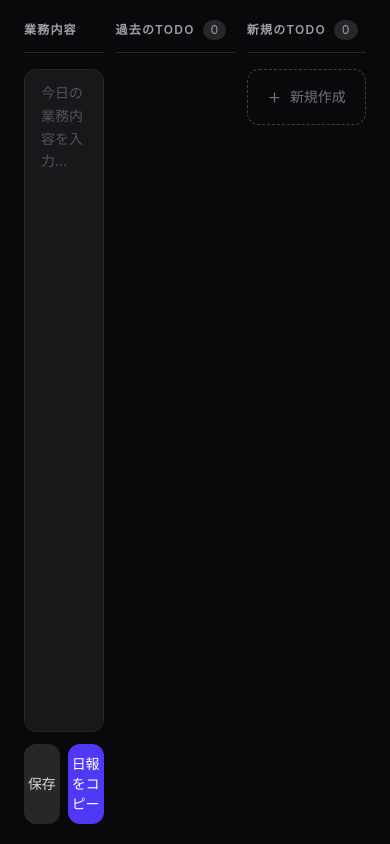
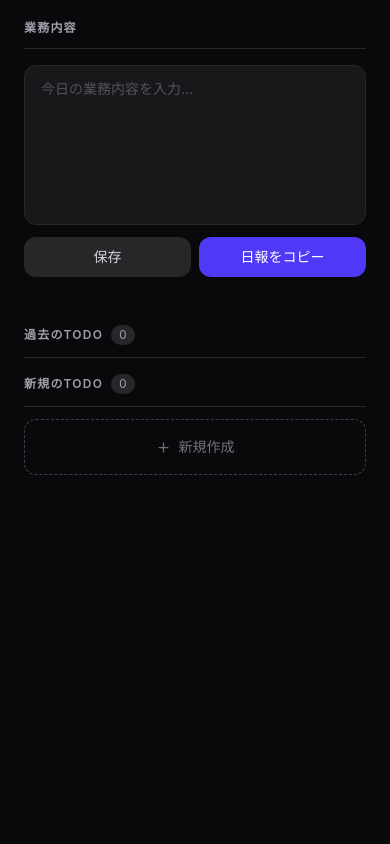
Before and after one commit to katedegree/daily, a React (Vite) app: page / in a window 390 px wide. Built offline with nearby package versions, Linux system fonts and the light colour scheme.

Commit message:
プチレスポンシブ

```diff
--- a/src/App.tsx
+++ b/src/App.tsx
@@ -35,22 +35,15 @@ export default function App() {
   }, []);
 
   return (
-    <div className="h-screen grid grid-cols-[2fr_3fr_3fr] grid-rows-[auto_1fr] gap-x-3 px-6 py-5">
-      <div className="flex items-center gap-2 pb-3 border-b border-zinc-800">
+    <div className="h-screen overflow-y-auto md:overflow-hidden md:grid md:grid-cols-[2fr_3fr_3fr] md:grid-rows-[auto_1fr] md:gap-x-3 px-6 py-5">
+
+      {/* 業務内容 */}
+      <div className="flex items-center gap-2 pb-3 border-b border-zinc-800 md:col-start-1 md:row-start-1">
         <span className="text-xs font-semibold text-zinc-400 uppercase tracking-widest">業務内容</span>
       </div>
-      <div className="flex items-center gap-2 pb-3 border-b border-zinc-800">
-        <span className="text-xs font-semibold text-zinc-400 uppercase tracking-widest">過去のTODO</span>
-        <span className="text-xs bg-zinc-800 text-zinc-400 px-2 py-0.5 rounded-full tabular-nums">{remainingTasks.length}</span>
-      </div>
-      <div className="flex items-center gap-2 pb-3 border-b border-zinc-800">
-        <span className="text-xs font-semibold text-zinc-400 uppercase tracking-widest">新規のTODO</span>
-        <span className="text-xs bg-zinc-800 text-zinc-400 px-2 py-0.5 rounded-full tabular-nums">{newTasks.length}</span>
-      </div>
-
-      <div className="grid grid-rows-[1fr_auto] gap-3 pt-4 min-h-0">
+      <div className="flex flex-col gap-3 pt-4 mb-8 md:mb-0 md:col-start-1 md:row-start-2 md:grid md:grid-rows-[1fr_auto] md:min-h-0">
         <textarea
-          className="w-full bg-zinc-900 border border-zinc-800 px-4 py-3 rounded-xl overflow-y-auto text-sm leading-relaxed focus:border-zinc-600 transition-colors placeholder:text-zinc-600"
+          className="w-full h-40 md:h-auto bg-zinc-900 border border-zinc-800 px-4 py-3 rounded-xl overflow-y-auto text-sm leading-relaxed focus:border-zinc-600 transition-colors placeholder:text-zinc-600"
           value={synopsis}
           onChange={(e) => setSynopsis(e.target.value)}
           placeholder="今日の業務内容を入力..."
@@ -79,8 +72,31 @@ export default function App() {
         </div>
       </div>
 
-      <TaskList tasks={remainingTasks} />
-      <TaskList tasks={newTasks} isNew />
+      {/* 過去のTODO */}
+      <div className="hidden md:flex items-center gap-2 pb-3 border-b border-zinc-800 md:col-start-2 md:row-start-1">
+        <span className="text-xs font-semibold text-zinc-400 uppercase tracking-widest">過去のTODO</span>
+        <span className="text-xs bg-zinc-800 text-zinc-400 px-2 py-0.5 rounded-full tabular-nums">{remainingTasks.length}</span>
+      </div>
+      <TaskList
+        tasks={remainingTasks}
+        label="過去のTODO"
+        count={remainingTasks.length}
+        className="md:col-start-2 md:row-start-2"
+      />
+
+      {/* 新規のTODO */}
+      <div className="hidden md:flex items-center gap-2 pb-3 border-b border-zinc-800 md:col-start-3 md:row-start-1">
+        <span className="text-xs font-semibold text-zinc-400 uppercase tracking-widest">新規のTODO</span>
+        <span className="text-xs bg-zinc-800 text-zinc-400 px-2 py-0.5 rounded-full tabular-nums">{newTasks.length}</span>
+      </div>
+      <TaskList
+        tasks={newTasks}
+        isNew
+        label="新規のTODO"
+        count={newTasks.length}
+        className="md:col-start-3 md:row-start-2"
+      />
+
     </div>
   );
 }
--- a/src/components/task-list.tsx
+++ b/src/components/task-list.tsx
@@ -8,13 +8,24 @@ import { AnimatePresence } from "framer-motion";
 interface Props {
   tasks: Task[];
   isNew?: boolean;
+  label?: string;
+  count?: number;
+  className?: string;
 }
 
-export function TaskList({ tasks, isNew = false }: Props) {
+export function TaskList({ tasks, isNew = false, label, count, className = "" }: Props) {
   const { storeTask } = useTaskStore();
 
   return (
-    <div className="flex flex-col gap-3 overflow-y-auto pt-4 min-h-0">
+    <div className={`flex flex-col gap-3 overflow-y-auto pt-4 min-h-0 ${className}`}>
+      {label && (
+        <div className="flex items-center gap-2 pb-3 border-b border-zinc-800 md:hidden">
+          <span className="text-xs font-semibold text-zinc-400 uppercase tracking-widest">{label}</span>
+          {count !== undefined && (
+            <span className="text-xs bg-zinc-800 text-zinc-400 px-2 py-0.5 rounded-full tabular-nums">{count}</span>
+          )}
+        </div>
+      )}
       {isNew && (
         <button
           type="button"
```
